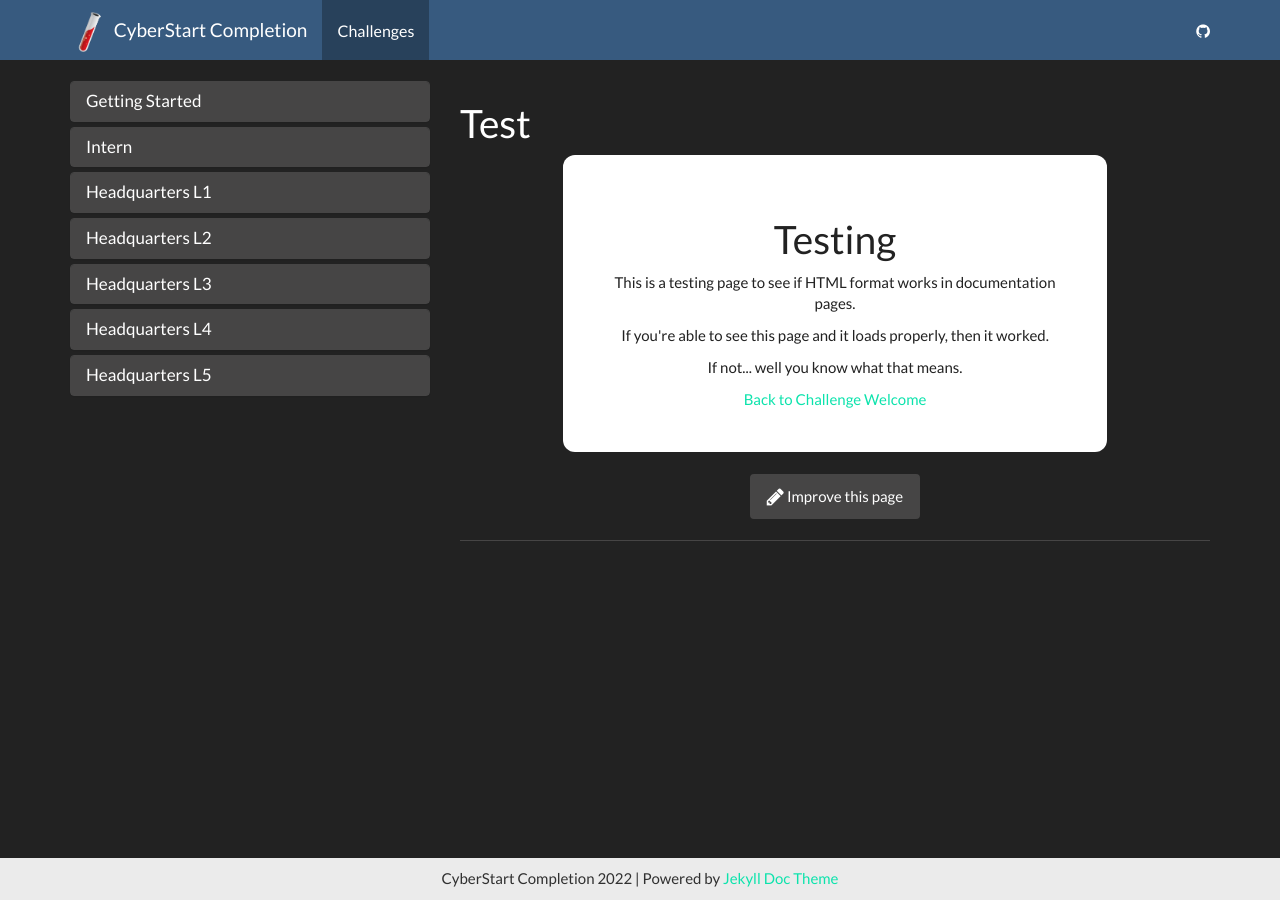
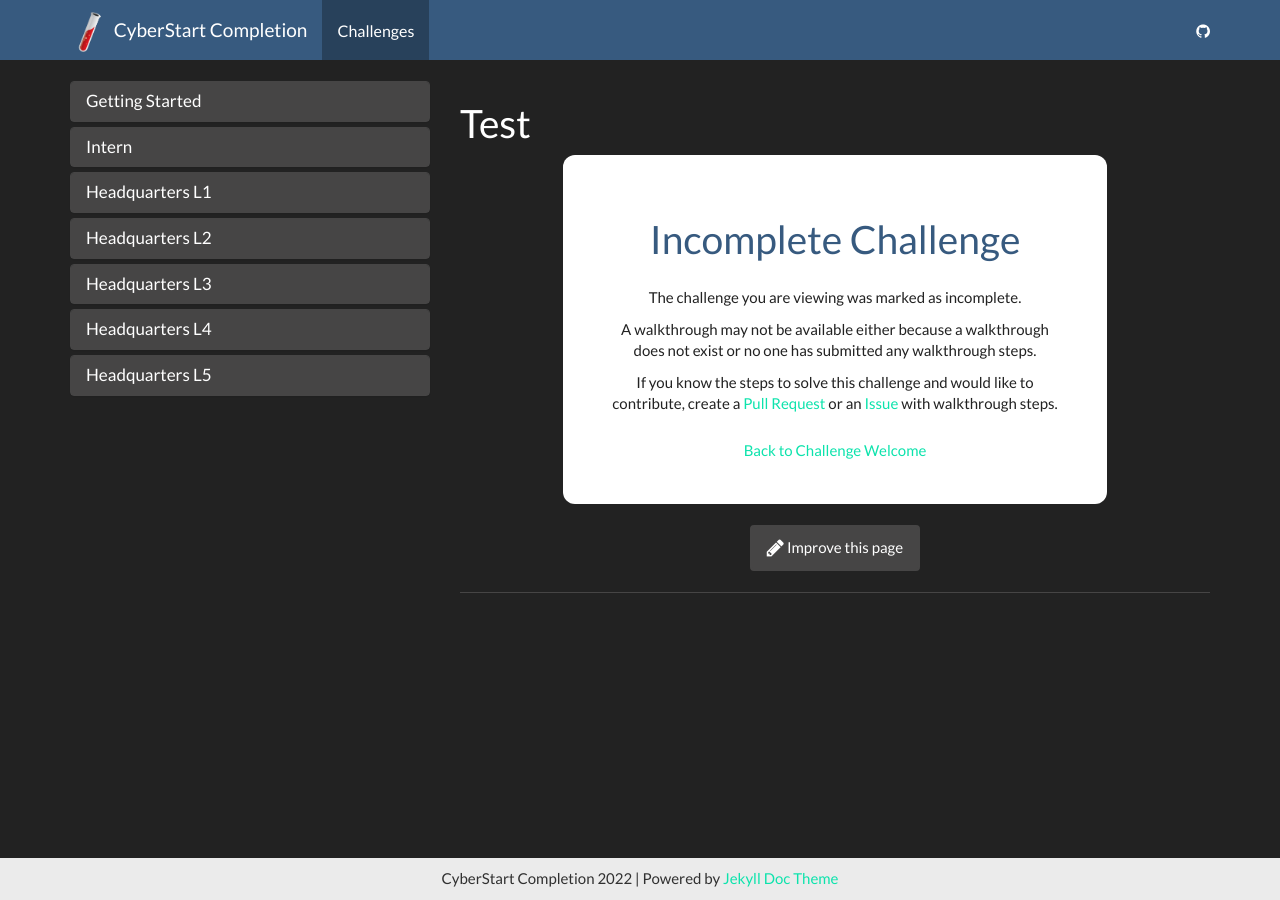
Before and after one commit to PrinceBunBun981/cyberstart.dev, a Jekyll site: the page built from _challenge/test.html, in a window 1280 px wide. Built offline with Jekyll 4.4.1, drawn with Linux system fonts in a browser that asks for light colours.

Commit message:
Update test.html
Signed-off-by: Nick <29809309+PrinceBunBun981@users.noreply.github.com>

```diff
--- a/_challenge/test.html
+++ b/_challenge/test.html
@@ -3,20 +3,4 @@ title: Test
 permalink: /challenge/test/
 ---
 
-<div class="l-container l-container--col l-container--medium">
-   <div class="error-container">
-      <div class="error-container__title">
-         <h1>Testing</h1>
-      </div>
-      <div class="error-container__body">
-         <p>This is a testing page to see if HTML format works in documentation pages.</p>
-         <p>If you're able to see this page and it loads properly, then it worked.</p>
-         <p>If not... well you know what that means.</p>
-      </div>
-      <div class="modal__footer">
-         <a href="/challenge/home" id="challenge-home-link">
-         Back to Challenge Welcome
-         </a>
-      </div>
-   </div>
-</div>
+{% include incomplete_challenge.html %}
```
